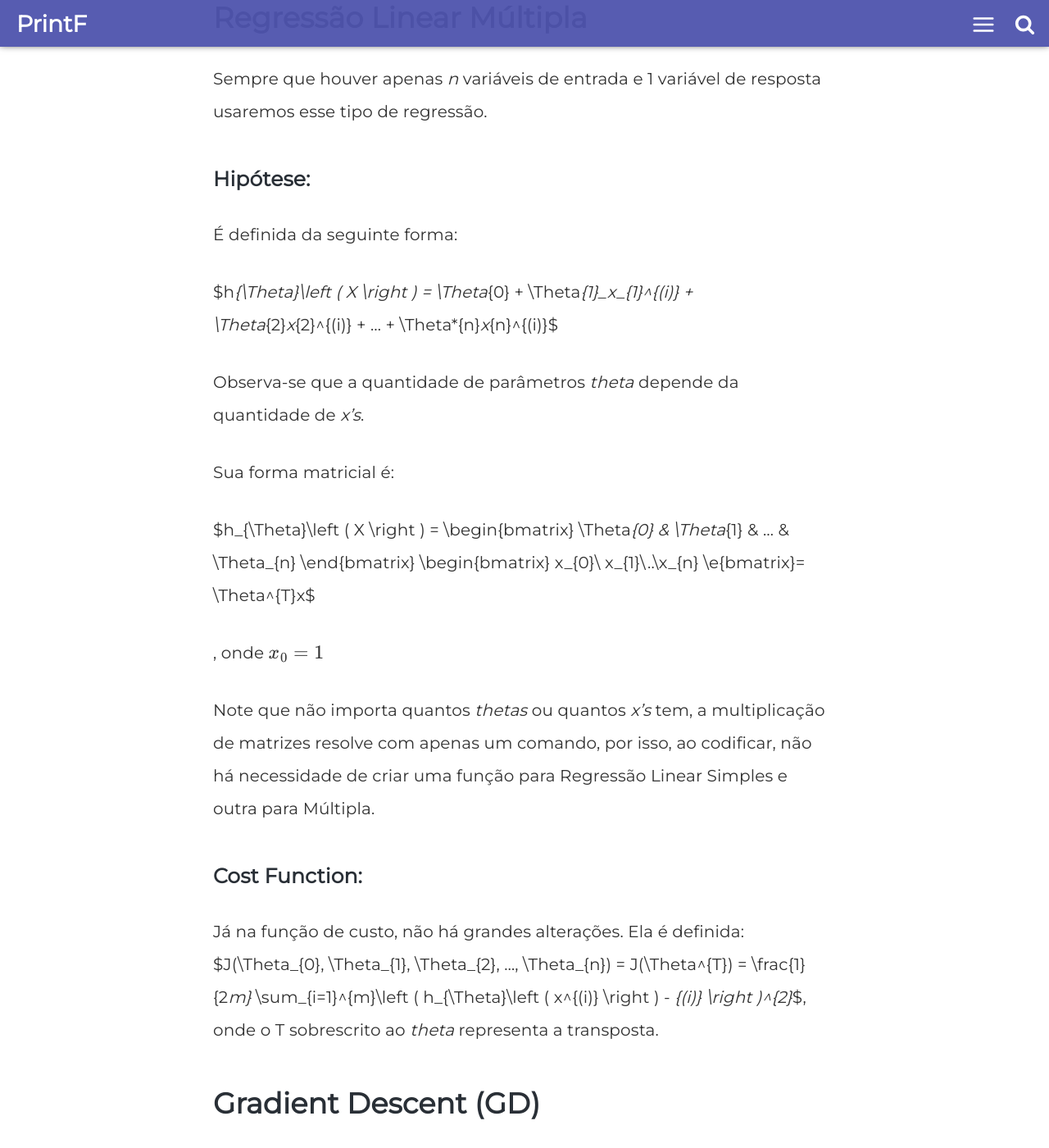
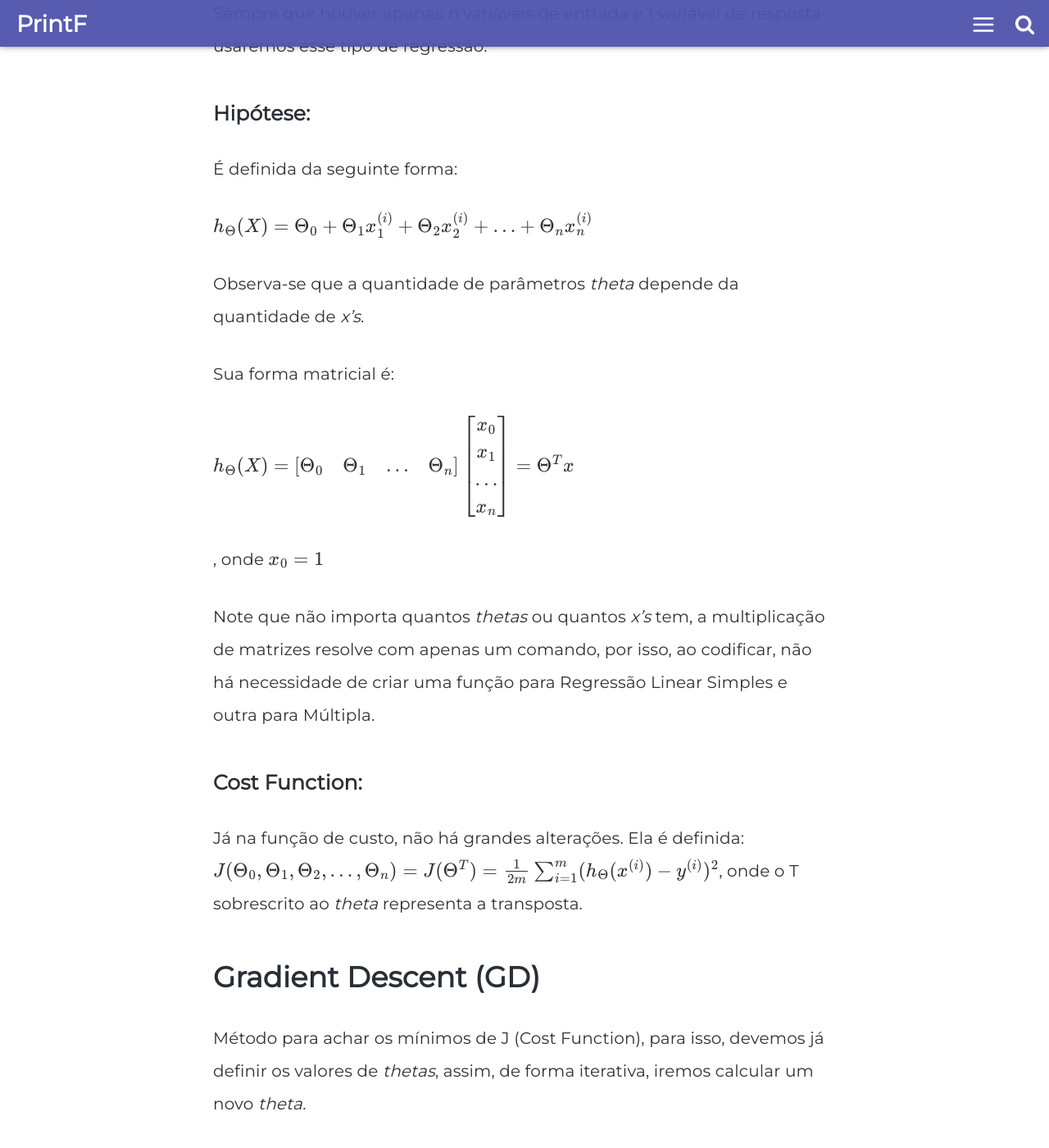
Before and after one commit to comppet/PrintF, a Jekyll site: the page built from _posts/2020-05-16-regressao-linear-a-matematica-por-tras-de-um-dos-principais-algoritmos-de-machine-learning.md, in a window 1280 px wide and 1400 px high, scrolled down 5592 px. Shown: the whole window at 82% size. Built offline with Jekyll 4.4.1, drawn with Linux system fonts in a browser that asks for light colours; nearby versions of some CDN libraries; formulas are drawn with MathJax 3; comment, search, counter and statistics services are not loaded; some of the changed text lies outside the part shown.

Commit message:
Update from Forestry.io comppet.ufu@gmail.com updated _posts/2020-05-16-regressao-linear-a-matematica-por-tras-de-um-dos-principais-algoritmos-de-machine-learning.md

```diff
--- a/_posts/2020-05-16-regressao-linear-a-matematica-por-tras-de-um-dos-principais-algoritmos-de-machine-learning.md
+++ b/_posts/2020-05-16-regressao-linear-a-matematica-por-tras-de-um-dos-principais-algoritmos-de-machine-learning.md
@@ -59,7 +59,7 @@ Figura 2: Representação gráfica da [função h](https://www.coursera.org/lear
 
 Para mensurar o quão precisa esta nossa função de hipótese, utilizamos a Cost Function:
 
-$J(\\Theta) = \\frac{1}{2_m}_ \\sum_{_=1}{m\\left ( h_{\\Theta}\\left ( x^{(i} \\right )_{(i)} \\_right )^{2}$
+$J(\\Theta) = \\frac{1}{2_m}*\\sum_{i=1}^{m}(h_{\\Theta}( x^{(i})-y^{(i)})^{2}$
 
 Nosso objetivo é achar os melhores parâmetros $\\Theta$, tal que $J(\\Theta)$ seja o menor possível.
 
@@ -75,13 +75,13 @@ Sempre que houver apenas 1 variável de entrada e 1 variável de resposta usarem
 
 ### Hipótese:
 
-Como já explicado acima, usaremos a Função de Hipótese para criar a linha de regressão igual mostrado na Figura 1. A função _h_ é definida como: $h_{\\Theta} = \\Theta_{0} + \\Theta_{1}_* x_$. Veja, essa equação sempre criará uma reta, sendo $\\Theta_{0}$ o coeficiente linear e o $\\Theta_{1}$ o coeficiente angular.
+Como já explicado acima, usaremos a Função de Hipótese para criar a linha de regressão igual mostrado na Figura 1. A função _h_ é definida como: $h_{\\Theta} = \\Theta_{0} + \\Theta_{1}* x$. Veja, essa equação sempre criará uma reta, sendo $\\Theta_{0}$ o coeficiente linear e o $\\Theta_{1}$ o coeficiente angular.
 
 ### Cost Function:
 
 Já a função de custo é definida da seguinte forma:
 
-$J(\\Theta_{0}, \\Theta_{1}) = \\frac{1}{2*m} * \\sum_{i=1}^{m}\\left ( h_{\\Theta}\\left ( x^{(i)} \\right ) - _{(i)} \\right )^{2}$
+$J(\\Theta_{0}, \\Theta_{1}) = \\frac{1}{2*m} * \\sum_{i=1}^{m}(h_{\\Theta}(x^{(i)})-y^{(i)})^{2}$
 
 ## Regressão Linear Múltipla
 
@@ -91,13 +91,13 @@ Sempre que houver apenas _n_ variáveis de entrada e 1 variável de resposta usa
 
 É definida da seguinte forma:
 
-$h*{\\Theta}\\left ( X \\right ) = \\Theta*{0} + \\Theta*{1}_x_{1}^{(i)} + \\Theta*{2}_x_{2}^{(i)} + ... + \\Theta*{n}_x_{n}^{(i)}$
+$h_{\\Theta}(X) = \\Theta_{0} + \\Theta_{1}x_{1}^{(i)} + \\Theta_{2}x_{2}^{(i)} + ... + \\Theta_{n}x_{n}^{(i)}$
 
 Observa-se que a quantidade de parâmetros _theta_ depende da quantidade de _x’s_.
 
 Sua forma matricial é:
 
-$h_{\\Theta}\\left ( X \\right ) = \\begin{bmatrix} \\Theta*{0} & \\Theta*{1} & ... & \\Theta_{n} \\end{bmatrix} \\begin{bmatrix} x_{0}\\\\ x_{1}\\\\..\\\\x_{n} \\e{bmatrix}= \\Theta^{T}x$
+$h_{\\Theta}(X) = \\begin{bmatrix} \\Theta_{0} & \\Theta_{1} & ... & \\Theta_{n} \\end{bmatrix} \\begin{bmatrix} x_{0}\\\\ x_{1}\\\\...\\\\x_{n} \\end{bmatrix}= \\Theta^{T}x$
 
 , onde $x_{0}=1$
 
@@ -106,7 +106,7 @@ Note que não importa quantos _thetas_ ou quantos _x’s_ tem, a multiplicação
 ### Cost Function:
 
 Já na função de custo, não há grandes alterações. Ela é definida:
-$J(\\Theta_{0}, \\Theta_{1}, \\Theta_{2}, ..., \\Theta_{n}) = J(\\Theta^{T}) = \\frac{1}{2_m}_ \\sum_{i=1}^{m}\\left ( h_{\\Theta}\\left ( x^{(i)} \\right ) - _{(i)} \\right )^{2}_$, onde o T sobrescrito ao _theta_ representa a transposta.
+$J(\\Theta_{0},\\Theta_{1},\\Theta_{2},...,\\Theta_{n}) = J(\\Theta^{T}) = \\frac{1}{2m} \\sum_{i=1}^{m}(h_{\\Theta}(x^{(i)})-y^{(i)})^{2}$, onde o T sobrescrito ao _theta_ representa a transposta.
 
 ## Gradient Descent (GD)
 
@@ -136,9 +136,9 @@ Responsável pelo tamanho do passo quando atualizar os _thetas_, quanto maior fo
 
 ### Derivadas parciais:
 
-$\\frac{\\partial}{\\partial\\Theta_{0}} \\frac{1}{2_m} * \\sum_{i=i}^{m} (h_{\\Theta}(x^{(i)})-y^{(i)})^{2} = \\frac{1}{m}_\\sum_{i=1}^{m} (h_{\\Theta}(x^{(i)})-y^{(i)})$
+$\\frac{\\partial}{\\partial\\Theta_{0}} \\frac{1}{2_m} * \\sum_{i=1}^{m} (h_{\\Theta}(x^{(i)})-y^{(i)})^{2} = \\frac{1}{m}\\sum_{i=1}^{m}(h_{\\Theta}(x^{(i)})-y^{(i)})
 
-$\\frac{\\partial}{\\partial\\Theta_{j}} \\frac{1}{2_m} _\\ sum_{i=i}^{m} (h_{\\Theta}(x^{(i)})-y^{(i)})^{2} = \\frac{1}{m}\\sum_{i=1}^{m} (h_{\\Theta}(x^{(i)})-y^{(i)}) x_{j}^{(i)}, 1\\leq j\\leq n$
+$\\frac{\\partial}{\\partial\\Theta_{j}} \\frac{1}{2m} \\sum_{i=1}^{m} (h_{\\Theta}(x^{(i)})-y^{(i)})^{2} = \\frac{1}{m}\\sum_{i=1}^{m} (h_{\\Theta}(x^{(i)})-y^{(i)}) x_{j}^{(i)}, 1\\leq j\\leq n$
 
 ## Feature Normalize:
 
@@ -208,7 +208,7 @@ _\\Theta__{0}\\\\
 
 \\end{pmatrix}_{(n+1)\\times 1}$
 
-Logo, para achar o vetor _theta_ faz a seguinte multiplicação de matriz: $\\theta = (X^{T}*X)^{-1}*X^{T}*Y$
+Logo, para achar o vetor _theta_ faz a seguinte multiplicação de matriz: $\\Theta = (X^{T}*X)^{-1}*X^{T}*Y$
 
 ## GD vs NE:
 
```
